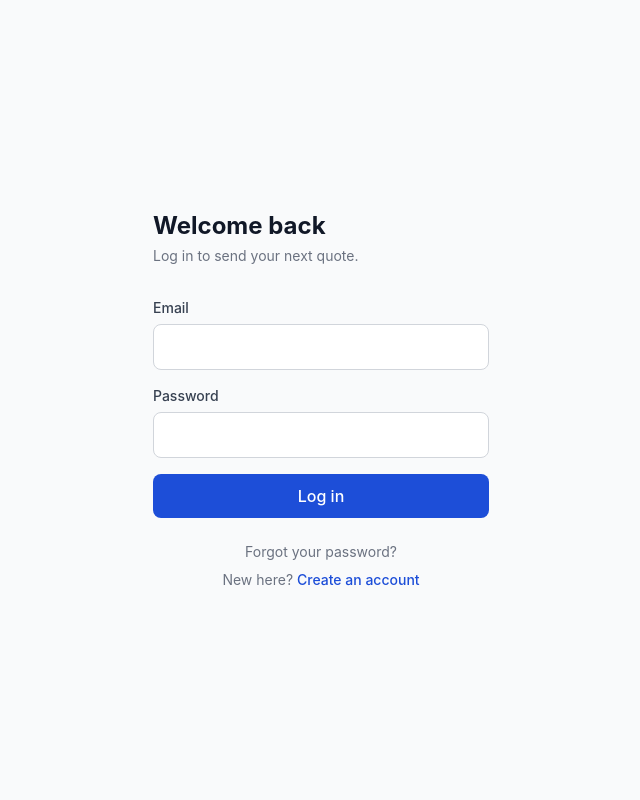
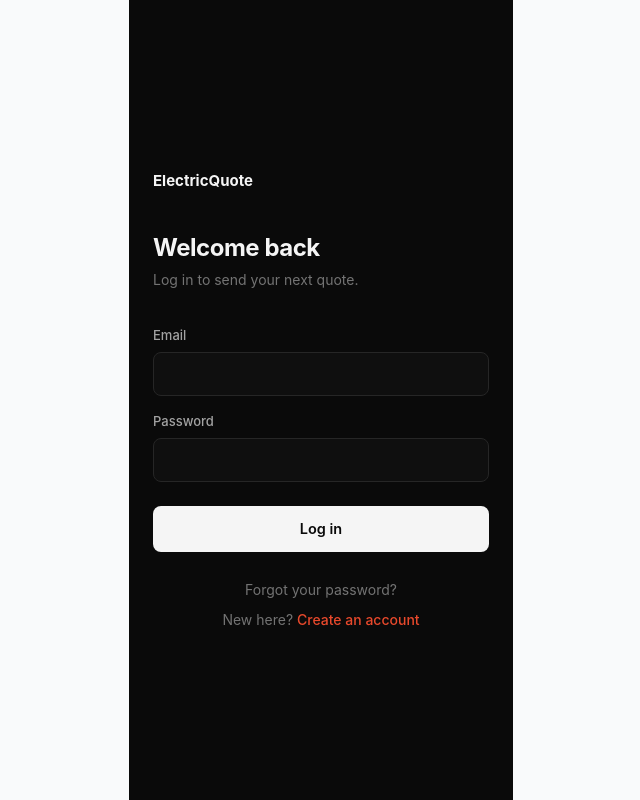
Before and after one commit to Ulysses-101-creator/Electrical-, a React (Vite) app in the folder frontend/: page /login in a window 1280 px wide. Shown: the whole page, without its empty margins (319-959 px from the left). Built offline with nearby package versions, Linux system fonts and the light colour scheme; no server answers.

Commit message:
Refactor LoginPage styling and structure
Updated the LoginPage component to enhance styling and structure. Replaced common components with native HTML elements for better customization.

```diff
--- a/frontend/src/features/auth/LoginPage.tsx
+++ b/frontend/src/features/auth/LoginPage.tsx
@@ -4,9 +4,6 @@ import { useForm } from "react-hook-form";
 import { Link, useNavigate } from "react-router-dom";
 
 import { getApiErrorMessage } from "@/api/client";
-import { Alert } from "@/components/common/Alert";
-import { Button } from "@/components/common/Button";
-import { Input } from "@/components/common/Input";
 import { useAuth } from "@/features/auth/useAuth";
 import { loginSchema, type LoginFormValues } from "@/lib/validation";
 
@@ -32,40 +29,72 @@ export function LoginPage() {
   }
 
   return (
-    <div className="flex min-h-screen flex-col justify-center px-6 py-12 sm:mx-auto sm:w-full sm:max-w-sm">
-      <h1 className="text-2xl font-bold text-ink-900">Welcome back</h1>
-      <p className="mt-1 text-sm text-ink-500">Log in to send your next quote.</p>
+    <div className="flex min-h-screen flex-col justify-center bg-[#0a0a0a] px-6 py-12 text-neutral-100 antialiased sm:mx-auto sm:w-full sm:max-w-sm">
+      <Link to="/" className="mb-10 text-[15px] font-bold">
+        ElectricQuote
+      </Link>
 
-      <form onSubmit={(e) => void handleSubmit(onSubmit)(e)} className="mt-8 flex flex-col gap-4">
-        {serverError && <Alert variant="error">{serverError}</Alert>}
+      <h1 className="text-2xl font-bold tracking-[-0.02em]">Welcome back</h1>
+      <p className="mt-1.5 text-sm text-neutral-500">Log in to send your next quote.</p>
 
-        <Input
-          label="Email"
+      <form onSubmit={(e) => void handleSubmit(onSubmit)(e)} className="mt-9 flex flex-col gap-4">
+        {serverError && (
+          <div className="rounded-lg border border-red-900/50 bg-red-950/40 px-4 py-3 text-sm text-red-400">
+            {serverError}
+          </div>
+        )}
+
+        <div className="flex flex-col gap-1.5">
+          <label htmlFor="email" className="text-[13px] font-medium text-neutral-400">
+            Email
+          </label>
+          <input
+            id="email"
             type="email"
             autoComplete="email"
-          error={errors.email?.message}
+            className="rounded-lg border border-neutral-800 bg-[#0f0f0f] px-3.5 py-2.5 text-[15px] text-neutral-100 outline-none placeholder:text-neutral-600 focus:border-neutral-600"
             {...register("email")}
           />
-        <Input
-          label="Password"
+          {errors.email?.message && (
+            <span className="text-[13px] text-red-400">{errors.email.message}</span>
+          )}
+        </div>
+
+        <div className="flex flex-col gap-1.5">
+          <label htmlFor="password" className="text-[13px] font-medium text-neutral-400">
+            Password
+          </label>
+          <input
+            id="password"
             type="password"
             autoComplete="current-password"
-          error={errors.password?.message}
+            className="rounded-lg border border-neutral-800 bg-[#0f0f0f] px-3.5 py-2.5 text-[15px] text-neutral-100 outline-none placeholder:text-neutral-600 focus:border-neutral-600"
             {...register("password")}
           />
+          {errors.password?.message && (
+            <span className="text-[13px] text-red-400">{errors.password.message}</span>
+          )}
+        </div>
 
-        <Button type="submit" isLoading={isSubmitting} fullWidth>
+        <button
+          type="submit"
+          disabled={isSubmitting}
+          className="mt-2 flex items-center justify-center gap-2 rounded-lg bg-neutral-100 px-4 py-3 text-[14.5px] font-semibold text-[#0a0a0a] disabled:opacity-60"
+        >
+          {isSubmitting && (
+            <span className="h-4 w-4 animate-spin rounded-full border-2 border-current border-t-transparent" />
+          )}
           Log in
-        </Button>
+        </button>
       </form>
 
-      <div className="mt-6 flex flex-col gap-2 text-center text-sm">
-        <Link to="/forgot-password" className="text-ink-500 hover:text-ink-700">
+      <div className="mt-7 flex flex-col gap-2.5 text-center text-sm">
+        <Link to="/forgot-password" className="text-neutral-500 hover:text-neutral-300">
           Forgot your password?
         </Link>
-        <p className="text-ink-500">
+        <p className="text-neutral-500">
           New here?{" "}
-          <Link to="/register" className="font-medium text-brand-600 hover:text-brand-700">
+          <Link to="/register" className="font-medium text-[#e8492c]">
             Create an account
           </Link>
         </p>
```
Lines whose indentation alone changed are shown as unchanged.
